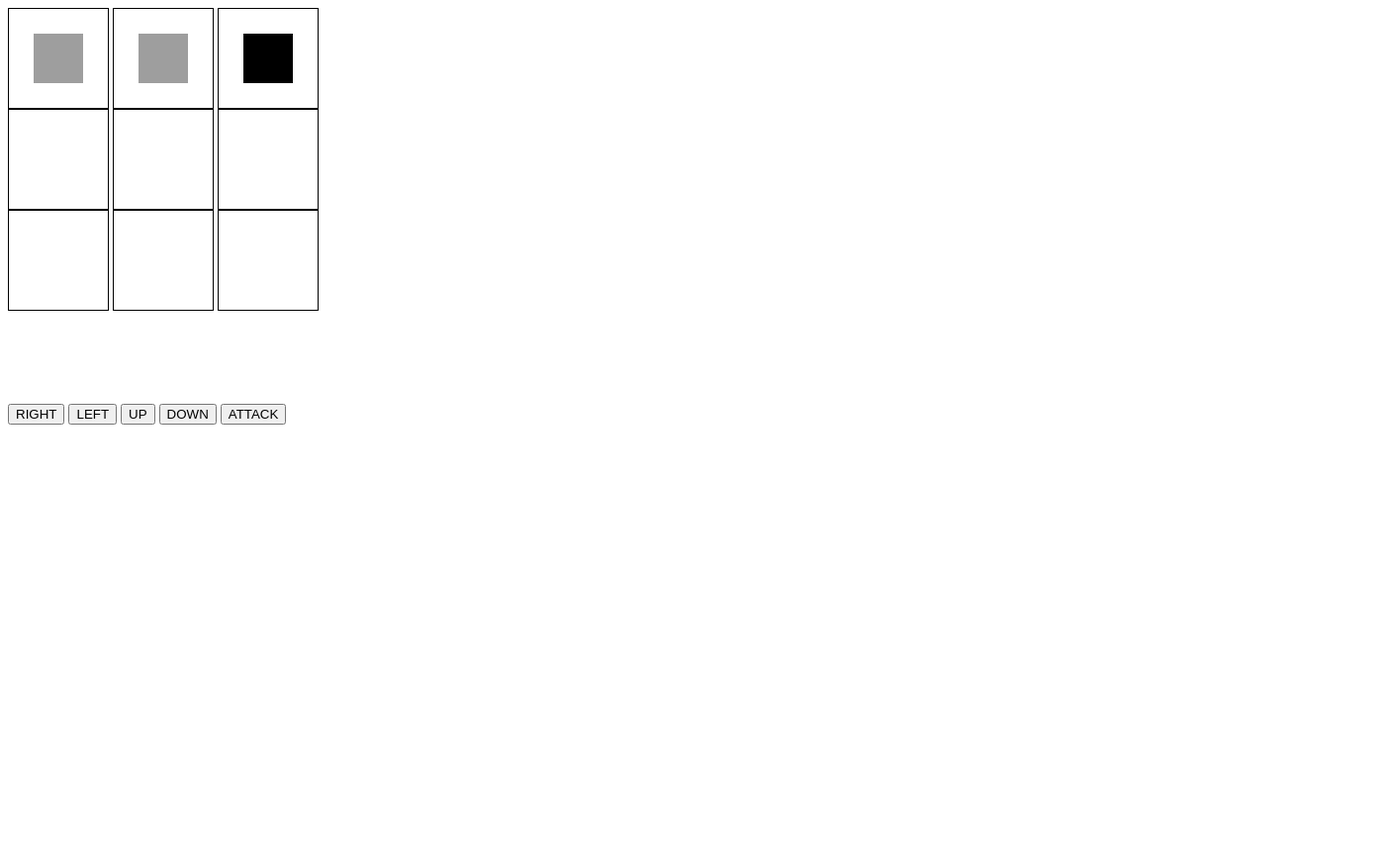
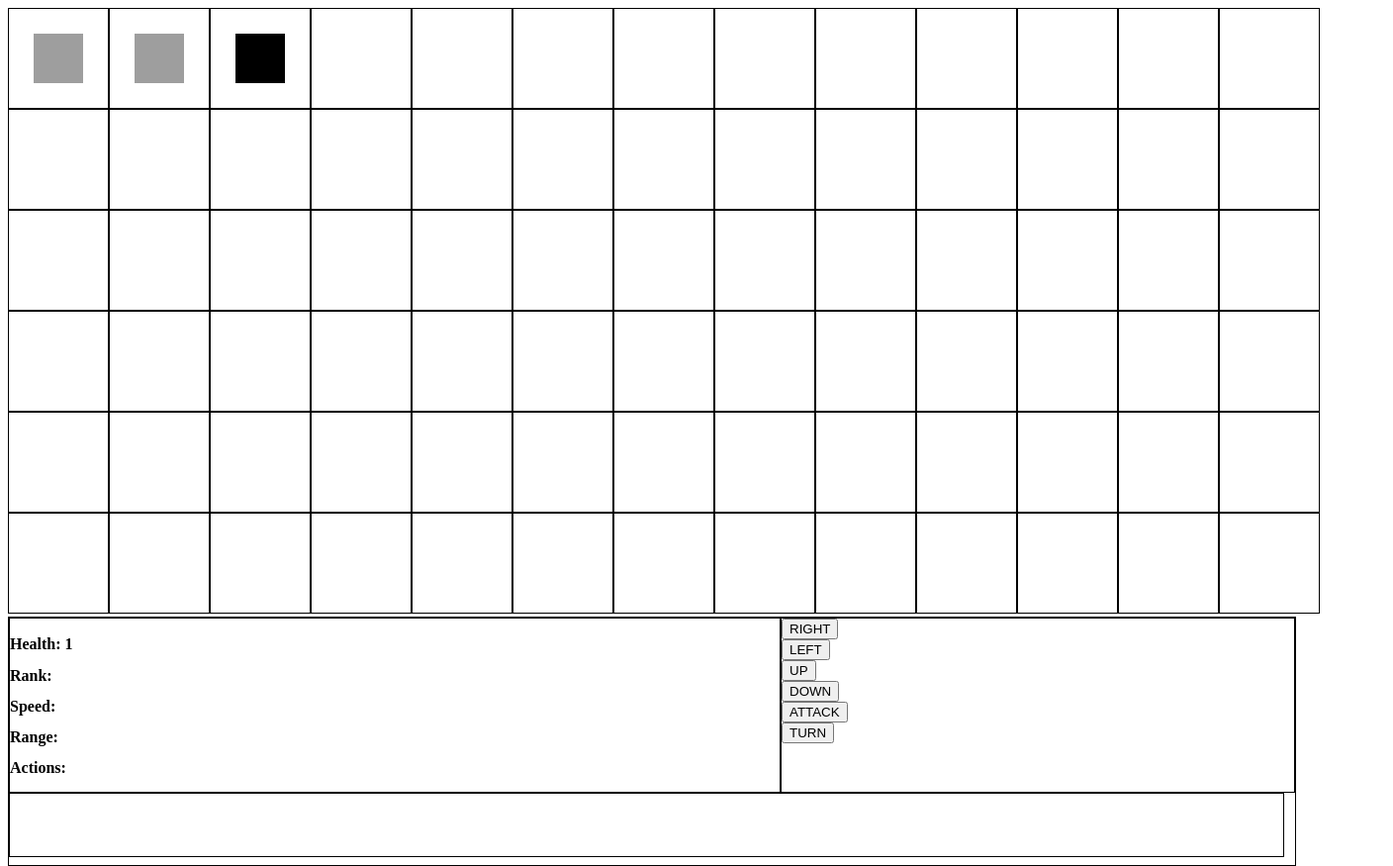
Before and after one commit to pognut/Project-1, a plain HTML site: page index.html in a window 1280 px wide. Both pictures are taken after a click on the element 59 px from the left and 59 px from the top of the page. Shown: the whole page at 99% size, 1408 px wide, since content can reach past the window. Before the commit the page ends 800 px from the top, so only its background shows below. Drawn offline with nearby package versions, Linux system fonts and the light colour scheme; grey boxes are pictures that could not be loaded.

Commit message:
added larger board size, basic ui elements (controls and status window)

```diff
--- a/index.html
+++ b/index.html
@@ -8,21 +8,29 @@
 </head>
 <body>
 <div class = 'board'>
-  <div class = 'tile' id = '11'></div>
-  <div class = 'tile' id = '21'></div>
-  <div class = 'tile' id = '31'></div>
-  <div class = 'tile' id = '12'></div>
-  <div class = 'tile' id = '22'></div>
-  <div class = 'tile' id = '32'></div>
-  <div class = 'tile' id = '13'></div>
-  <div class = 'tile' id = '23'></div>
-  <div class = 'tile' id = '33'></div>
+
 </div>
-<button type="button" id = "right">RIGHT</button>
-<button type="button" id = "left">LEFT</button>
-<button type="button" id = "up">UP</button>
-<button type="button" id = "down">DOWN</button>
-<button type="button" id = "attack">ATTACK</button>
+<div class = 'command-bar'>
+  <div class = 'status'>
+  <h4 id = 'health'>Health: </h4>
+  <h4 id = 'rank'>Rank: </h4>
+  <h4 id = 'speed'>Speed: </h4>
+  <h4 id = 'range'>Range: <h4>
+  <h4 id = 'actions'>Actions: </h4>
+  <img src = ""/>
+  </div>
+
+  <div class = commands>
+    <button type="button" id = "right">RIGHT</button>
+    <button type="button" id = "left">LEFT</button>
+    <button type="button" id = "up">UP</button>
+    <button type="button" id = "down">DOWN</button>
+    <button type="button" id = "attack">ATTACK</button>
+    <button type="button" id = "turn">TURN</button>
+  </div>
+  <div class = 'abilities'>
+  </div>
+</div>
 </body>
 <script src="https://cdnjs.cloudflare.com/ajax/libs/jquery/3.1.0/jquery.min.js"></script>
 <script src="script.js"></script>
--- a/script.js
+++ b/script.js
@@ -13,7 +13,9 @@ var Unit = function(d, h, s, a, r, m, id) {
     this.actions = m;
     this.attack = function(victim){
       var toHit = Math.random()*100;
-      if(this.aim > Math.floor((Math.random()*100))){
+      console.log(toHit)
+      console.log(this.aim)
+      if(this.aim > toHit){
         victim.health-=3;
         console.log(victim)
         $('.tile').off('click',targetClick);
@@ -45,6 +47,10 @@ var boardBuilder = function(){
   var ayythree = new Unit("alien", healthChart.rookie, 3, accChart.rookie, 3, "alienthree")
   var xtwo = Unit("human", healthChart.rookie, 3, accChart.rookie, 3, "humanone")
   var xthree = Unit("human", healthChart.rookie, 3, accChart.rookie, 3, "humanone")
+  for (var i = 1;i <= 6; i++){
+    for (var j = 1; j <= 13;j++)
+      $('.board').append("<div class = 'tile' id = "+String(j)+String(i)+'><div>')
+  }
   $('#11').append("<div class = 'unit alien' id = "+ayyone.id+'>')
   $('#21').append("<div class = 'unit alien' id = "+ayytwo.id+'>')
   $('#31').append("<div class = 'unit human' id = "+xone.id+'>')
@@ -66,12 +72,19 @@ var jsConvert = function (id){
   }
 }
 
-var attacking = false;
+//keeps track of turn, in string form for easier use with dom and js IDs.
+var turnTrack = 'alien';
+var enemy = "human";
+var unitIndex = {"alien": 0, "human": 1}
 
-//keeps track of turn, in string form for easier use with dom and js IDs.
-var turnTrack = "alien";
-var enemy = "human";
+//sends selected unit info to the dom
+var selectDomInfo = function (selection){
+  var source = jsConvert(selection);
+  $('#health').text('Health: '+this.health);
 
+}
+
+//sends updates to the dom for health and abilities
 
 //selects units if it's your turn.
 var unitSelector = $(".unit").on('click',function(){
@@ -80,6 +93,7 @@ var unitSelector = $(".unit").on('click',function(){
   if (attacking ===false){
     if (sideCheck.split("_")[0]===turnTrack){
       unitSelector = sideCheck;
+      selectDomInfo(unitSelector);
     }
     else {
       alert("You can't command the enemy.")
@@ -90,6 +104,9 @@ var unitSelector = $(".unit").on('click',function(){
   }
 })
 
+
+//determines range between two units in whole numbers, to be compared
+//with unit range property.
 var rangeFinder = function(shooter, victim){
   var first = $('#'+shooter).parent().attr('id')
   var firstLoc = Number(first.split('')[0])+Number(first.split('')[1])
@@ -98,7 +115,7 @@ var rangeFinder = function(shooter, victim){
   return Math.abs(firstLoc - secondLoc);
 }
 
-//handles logic for attacking clicks.
+//handles logic for targeting enemy units.
 var targetClick = function(event){
       var $clickTarget = $(event.target);
       var attacker = jsConvert(unitSelector);
@@ -108,6 +125,14 @@ var targetClick = function(event){
           var $targId = $clickTarget.attr('id')
           var target = jsConvert($targId)
           attacker.attack(target)
+          if(target.health<0){
+            alert('he ded')
+            var enemies = units[unitIndex[enemy]][0].health;
+            if (enemies < 0){
+              console.log("you win")
+            }
+            $clickTarget.remove();
+          }
         }
         else{
           alert('Out of Range')
@@ -117,6 +142,12 @@ var targetClick = function(event){
         alert('Invalid target')
       }
 }
+
+//tracks whether player is attempting to target something
+var attacking = false;
+
+//attack button; sets up state in which clicks determine validity of target,
+//and possibly perform attack method, rather than normal functionality
 
 $('#attack').on('click', function(){
   if(jsConvert(unitSelector).actions>0){
@@ -129,7 +160,6 @@ $('#attack').on('click', function(){
       attacking = false;
       $('.tile').off('click',targetClick);
       // to remove the event listeners if the attack is canceled
-      // $('.tile').removeEventListener(name)
     }
   }
   else{
@@ -137,6 +167,8 @@ $('#attack').on('click', function(){
   }
 })
 
+
+//movement buttons
 $('#right').on('click',function(){
   var $currentLocation = $('#'+unitSelector).parent();
   var $newLocation = Number($currentLocation.attr("id")) + 10;
@@ -200,4 +232,25 @@ $('#down').on('click',function(){
   }
 })
 
+
+//turn button, also refreshes movements and resets unit selector
+$('#turn').on('click',function(){
+  unitSelector = null;
+  attacking = false;
+  if(turnTrack==='alien'){
+    turnTrack = 'human';
+    for (var i = 0; i < units[1].length; i++){
+      units[1][i].actions = 2;
+    }
+    enemy = 'alien';
+  }
+  else{
+    turnTrack = 'alien';
+    for (var j = 0; j < units[0].length; j++){
+      units[0][j].actions = 2;
+    }
+    enemy = 'human';
+  }
 })
+
+})
--- a/style.css
+++ b/style.css
@@ -11,8 +11,8 @@
 }
 
 .board {
-  width: 400px;
-  height: 400px;
+  width: 1400px;
+  height: 615px;
 }
 
 .alien {
@@ -31,3 +31,44 @@
   height: 50px;
   background-color: black;
 }
+
+.command-bar {
+  height: 250px;
+  border:1px solid black;
+  width: 1300px;
+  position:absolute;
+}
+
+.status{
+  width: 778px;
+  height: 70%;
+  border:1px solid black;
+  display:inline-block;
+  float: left;
+  position: relative;
+}
+
+h4 {
+  line-height: 10px;
+}
+
+.commands {
+  width: 518px;
+  height: 70%;
+  border:1px solid black;
+  display: inline-block;
+  float: left;
+  position: relative;
+}
+
+button {
+  display:block;
+}
+
+.abilities {
+  height: 25%;
+  width: 99%;
+  border:1px solid black;
+  display: inline-block;
+  position: relative;
+}
```
